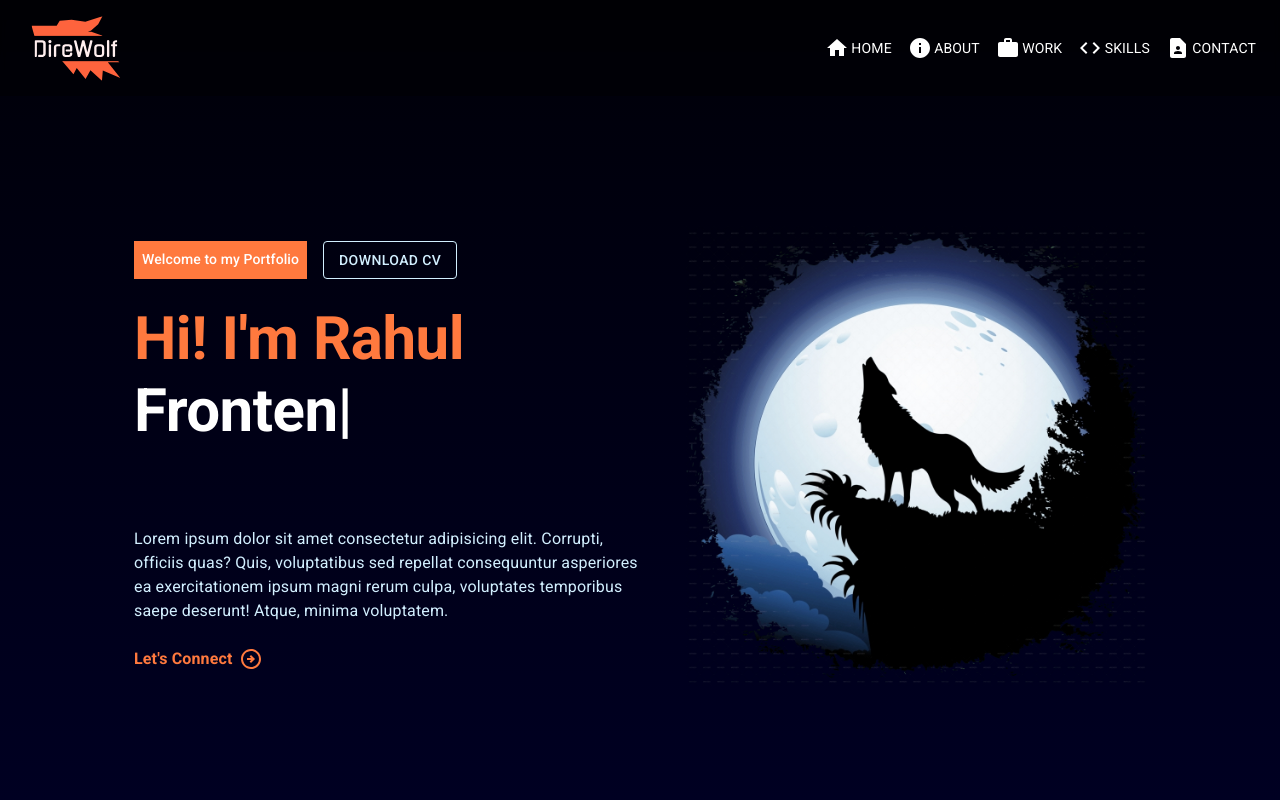
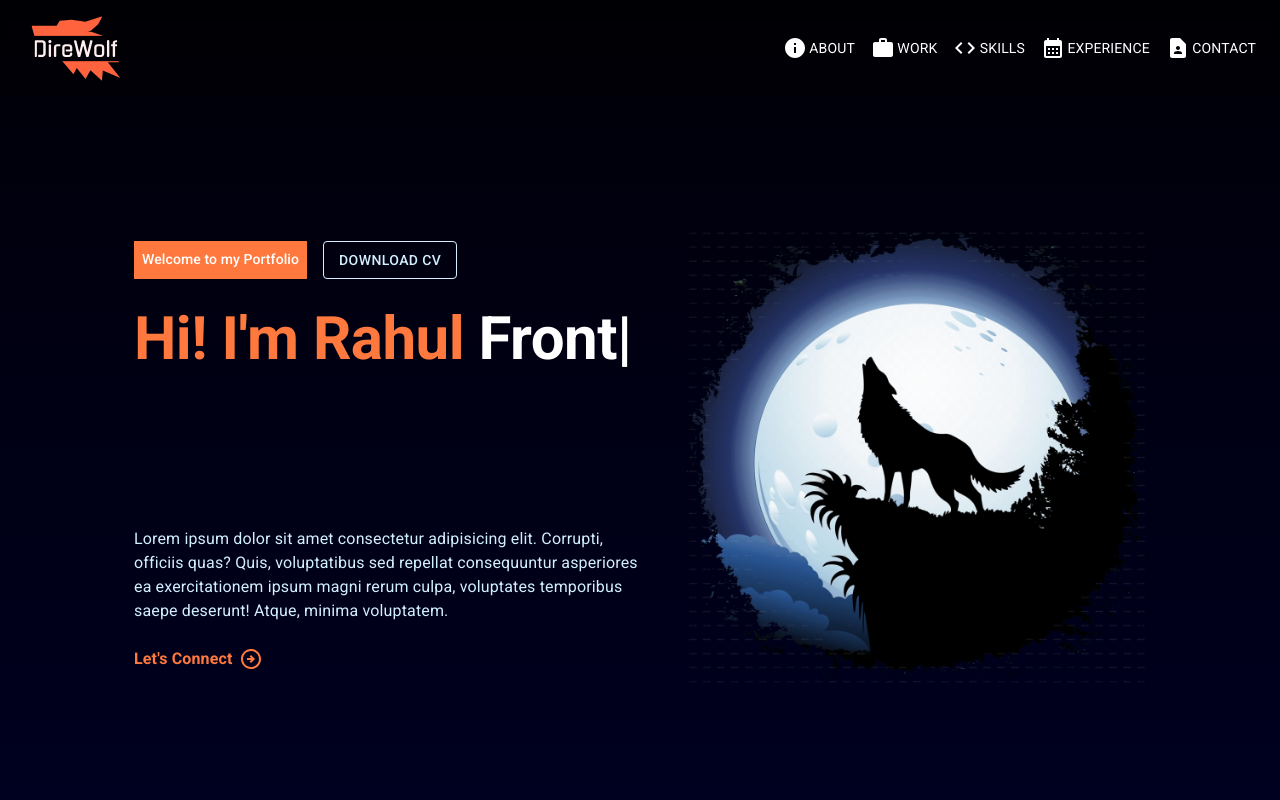
Before and after one commit to DireWolf707/portfolio, a React (Vite) app: page / in a window 1280 px wide. Shown: the top 800 px of the page. Built offline with nearby package versions, Linux system fonts and the light colour scheme.

Commit message:
added scrolling

```diff
--- a/src/App.jsx
+++ b/src/App.jsx
@@ -1,6 +1,15 @@
 import React, { useState } from "react"
 import { Navbar, About, Skills, Work, Sidebar, Experience, Contact } from "./components"
 import { Stack } from "@mui/material"
+import Wrapper from "./components/Wrapper"
+
+const components = [
+  { component: <About />, id: "about" },
+  { component: <Work />, id: "work" },
+  { component: <Skills />, id: "skills" },
+  { component: <Experience />, id: "experience" },
+  { component: <Contact />, id: "contact" },
+]
 
 const App = () => {
   const [open, setOpen] = useState(false)
@@ -13,12 +22,14 @@ const App = () => {
       }}
     >
       <Sidebar open={open} setOpen={setOpen} />
+
       <Navbar setOpen={setOpen} />
-      <About />
-      <Work />
-      <Skills />
-      <Experience />
-      <Contact />
+
+      {components.map(({ component, id }, idx) => (
+        <Wrapper key={idx} id={id}>
+          {component}
+        </Wrapper>
+      ))}
     </Stack>
   )
 }
--- a/src/components/Navbar.jsx
+++ b/src/components/Navbar.jsx
@@ -2,12 +2,12 @@ import React from "react"
 import { useMediaQuery, Stack, Box, Link, IconButton } from "@mui/material"
 import MenuIcon from "@mui/icons-material/Menu"
 import { navLinks } from "../utils/constants"
+import { navHeight } from "../utils/constants"
 
-const Navbar = ({ setOpen, navHeight = "96px" }) => {
+const Navbar = ({ setOpen }) => {
   const isSmall = useMediaQuery((theme) => theme.breakpoints.only("xs"))
 
   return (
-    <>
     <Stack
       flexDirection="row"
       justifyContent="space-between"
@@ -43,9 +43,6 @@ const Navbar = ({ setOpen, navHeight = "96px" }) => {
         </Stack>
       )}
     </Stack>
-
-      <Box height={navHeight} />
-    </>
   )
 }
 
--- /dev/null
+++ b/src/components/Wrapper.jsx
@@ -0,0 +1,14 @@
+import React from "react"
+import { Box } from "@mui/material"
+import { navHeight } from "../utils/constants"
+
+const Wrapper = ({ children, id }) => {
+  return (
+    <>
+      <Box height={navHeight} id={id} />
+      {children}
+    </>
+  )
+}
+
+export default Wrapper
--- a/src/index.css
+++ b/src/index.css
@@ -3,6 +3,10 @@
   padding: 0;
   box-sizing: border-box;
   color: white;
+}
+
+html {
+  scroll-behavior: smooth;
 }
 
 a {
--- a/src/utils/constants.jsx
+++ b/src/utils/constants.jsx
@@ -1,33 +1,35 @@
-import HomeIcon from "@mui/icons-material/Home"
 import InfoIcon from "@mui/icons-material/Info"
 import WorkIcon from "@mui/icons-material/Work"
 import CodeIcon from "@mui/icons-material/Code"
 import ContactPageIcon from "@mui/icons-material/ContactPage"
+import CalendarMonthIcon from "@mui/icons-material/CalendarMonth"
+
+export const navHeight = "96px"
 
 export const navLinks = [
   {
-    title: "HOME",
-    href: "#",
-    icon: <HomeIcon />,
-  },
-  {
     title: "ABOUT",
-    href: "#",
+    href: "#about",
     icon: <InfoIcon />,
   },
   {
     title: "WORK",
-    href: "#",
+    href: "#work",
     icon: <WorkIcon />,
   },
   {
     title: "SKILLS",
-    href: "#",
+    href: "#skills",
     icon: <CodeIcon />,
   },
   {
+    title: "EXPERIENCE",
+    href: "#experience",
+    icon: <CalendarMonthIcon />,
+  },
+  {
     title: "CONTACT",
-    href: "#",
+    href: "#contact",
     icon: <ContactPageIcon />,
   },
 ]
```
Lines whose indentation alone changed are shown as unchanged.
